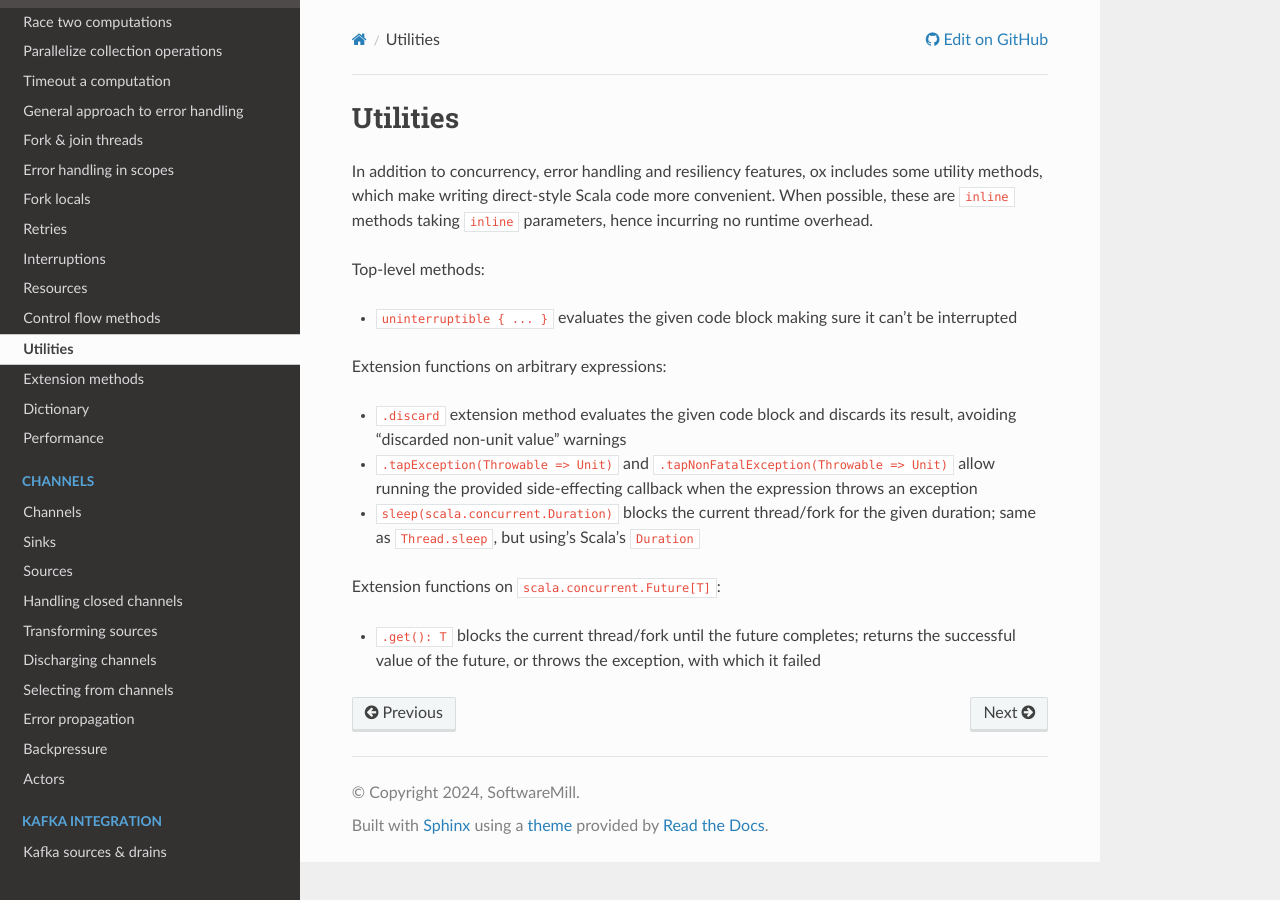
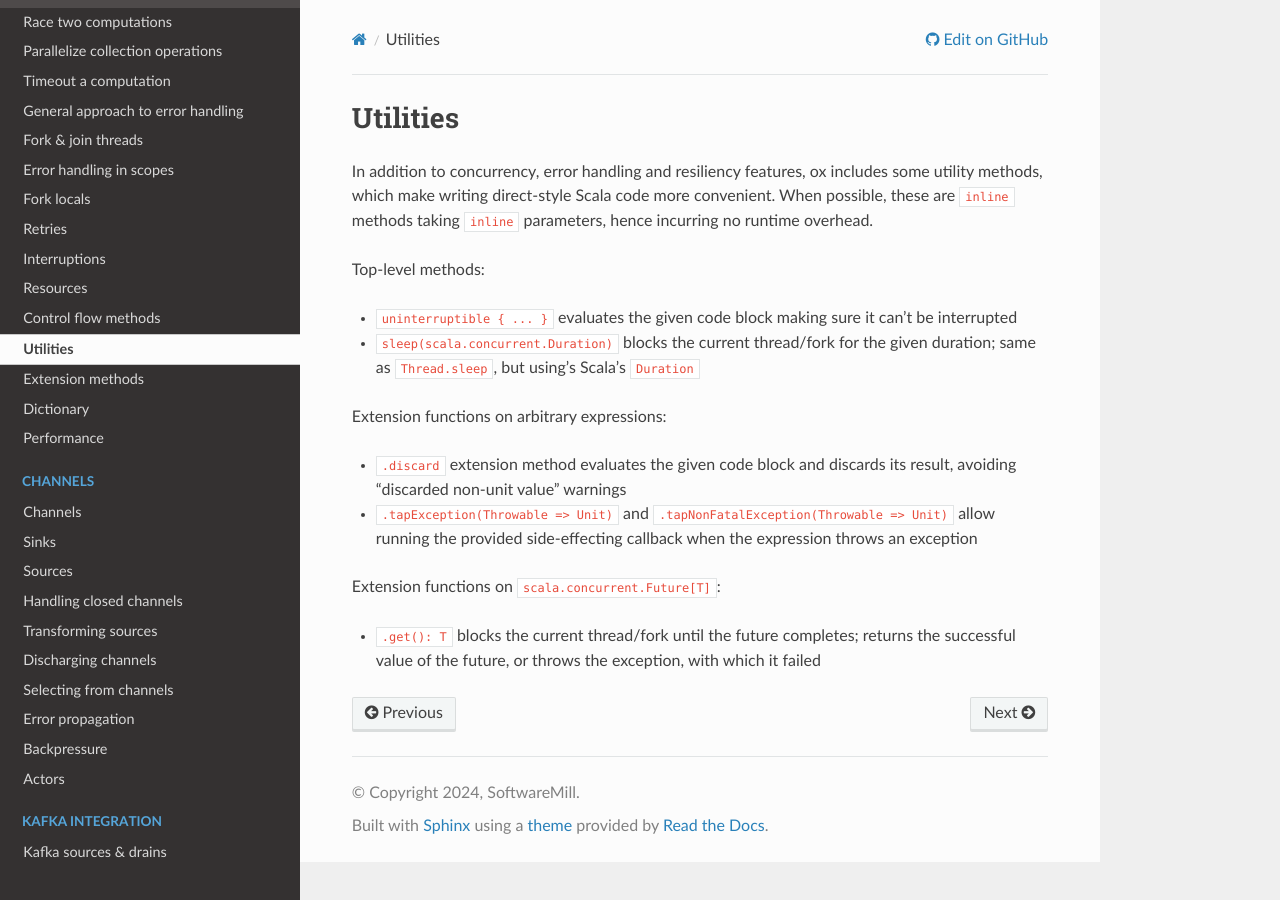
Before and after one commit to softwaremill/ox, a Sphinx documentation site: the page built from doc/utility.md, in a window 1280 px wide. Built offline with Sphinx 7.4.7 and the Read the Docs theme 2.0.0, drawn with Linux system fonts in a browser that asks for light colours; some of the changed lines change nothing that is shown.

Commit message:
Remove double method

```diff
--- a/doc/utility.md
+++ b/doc/utility.md
@@ -7,6 +7,8 @@ incurring no runtime overhead.
 Top-level methods:
 
 * `uninterruptible { ... }` evaluates the given code block making sure it can't be interrupted
+* `sleep(scala.concurrent.Duration)` blocks the current thread/fork for the given duration; same as `Thread.sleep`, but
+  using's Scala's `Duration`
 
 Extension functions on arbitrary expressions:
 
@@ -14,8 +16,6 @@ Extension functions on arbitrary expressions:
   value" warnings
 * `.tapException(Throwable => Unit)` and `.tapNonFatalException(Throwable => Unit)` allow running the provided
   side-effecting callback when the expression throws an exception
-* `sleep(scala.concurrent.Duration)` blocks the current thread/fork for the given duration; same as `Thread.sleep`, but
-  using's Scala's `Duration`
 
 Extension functions on `scala.concurrent.Future[T]`:
 
```
Also changed, not shown: 2 other files.
